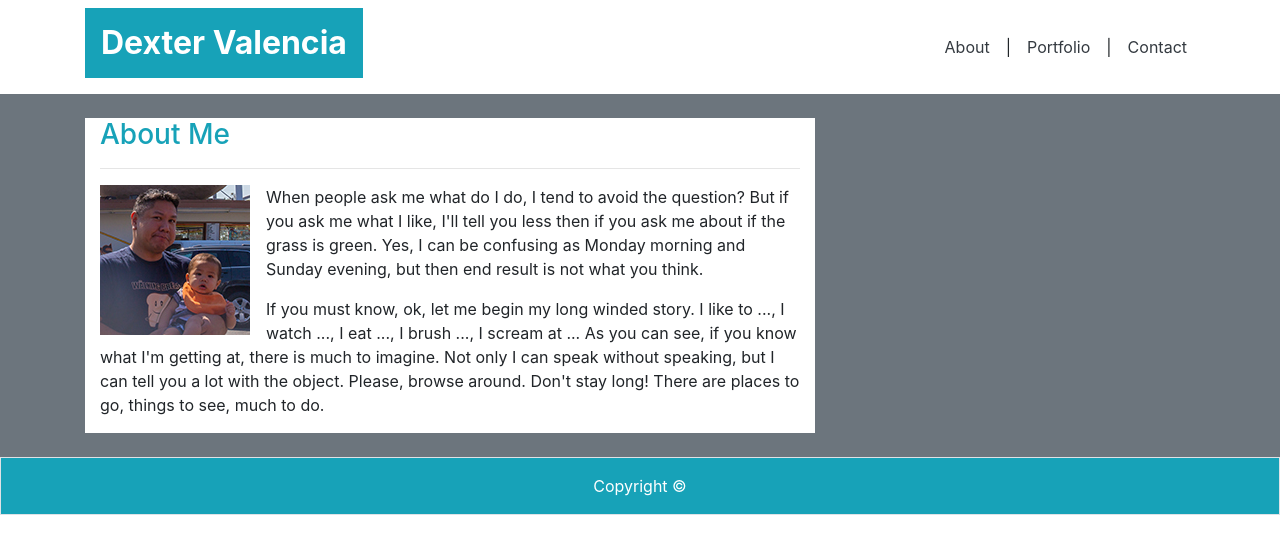
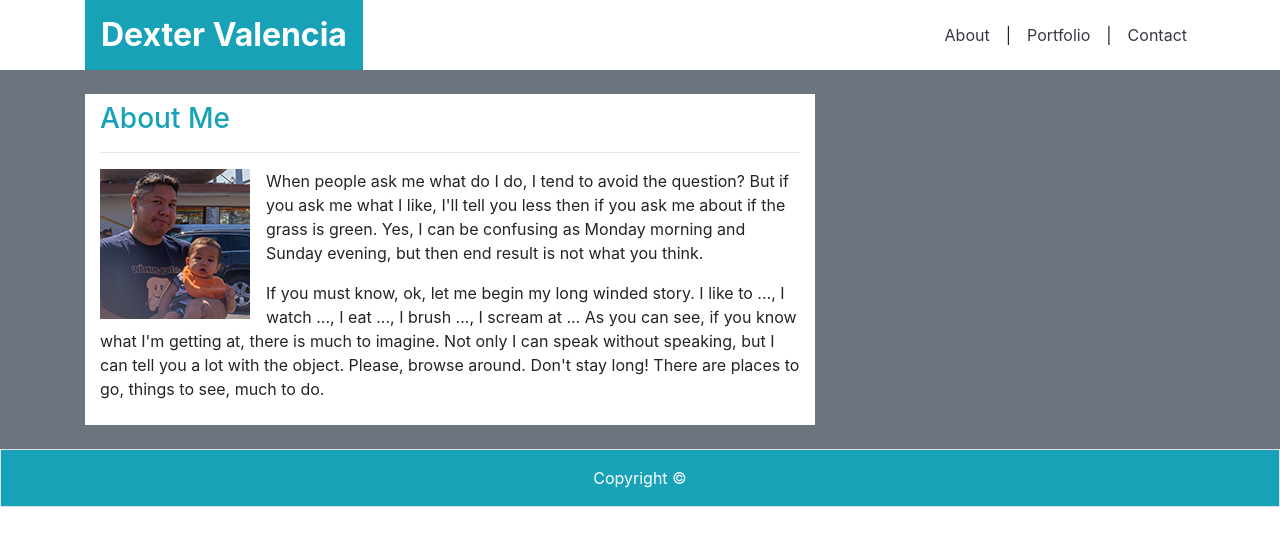
Before and after one commit to itsmedexter/Bootstrap_site, a plain HTML site: page index.html in a window 1280 px wide. Drawn offline with nearby package versions, Linux system fonts and the light colour scheme.

Commit message:
zero margin and padding on navbar container

```diff
--- a/index.html
+++ b/index.html
@@ -12,11 +12,13 @@
   </head>
   <body>
 
-<div class="container-fluid clearfix bg-white">
-    <nav class="navbar bg-white navbar-white  navbar-expand-sm">
-    <div class="container">
-        <div class="h2 navbar-text bg-info navbar-white px-3 py-3 font-weight-bolder text-white float-bottom">Dexter Valencia</div>
-            <div class="navbar-nav">
+
+
+<div class="container-fluid bg-white clearfix">
+    <nav class="navbar bg-white navbar-white  navbar-expand-sm my-0 py-0">
+    <div class="container my-0 py-0">
+        <div class="myname h2 navbar-text bg-info navbar-white px-3 py-3 mb-0 font-weight-bolder text-white float-bottom">Dexter Valencia</div>
+            <div class="navbar-nav my-0 py-0">
                 <a class="nav-item nav-link text-dark" href="index.html">About</a>
                 <a class="nav-item nav-link">|</a>
                 <a class="nav-item nav-link text-dark" href="portfolio.html">Portfolio</a>
@@ -33,7 +35,7 @@
     <div class="container">
     <div class="row">
     <div class="col-8">
-        <div class="container bg-white clearfix my-4">
+        <div class="container bg-white clearfix my-4 py-2">
         <div class="h3 text-info weight-bold">About Me</div>
             <hr>
             <div class="float-left mr-3"><img src="images/me.jpg" alt="me" style="width: 150px; height: 150px"></div>
```
